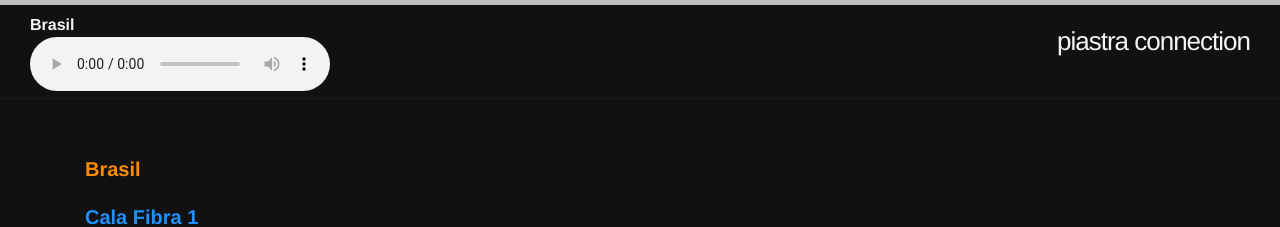
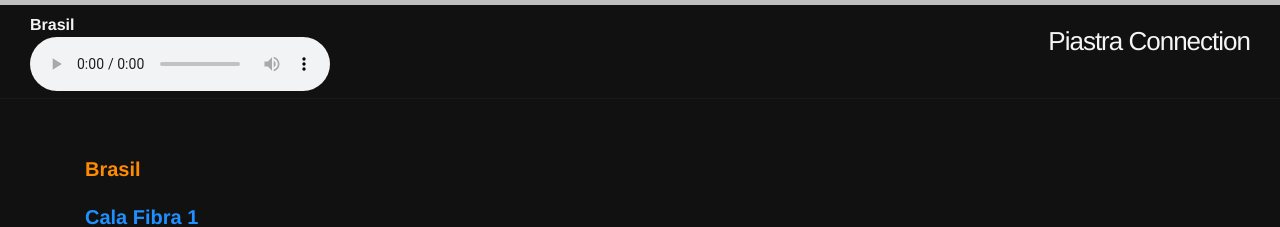
Before and after one commit to piastra-connection/piastra-connection.github.io, a Jekyll site: the page built from index.html, in a window 1280 px wide. Shown: the top 227 px of the page. Built offline with Jekyll 4.4.1, drawn with Linux system fonts in a browser that asks for light colours.

```diff
--- a/_config.yml
+++ b/_config.yml
@@ -1,3 +1,3 @@
 timeone: Europe/Rome
-title: piastra connection
+title: Piastra Connection
 baseurl: ""
--- a/_includes/head.html
+++ b/_includes/head.html
@@ -2,6 +2,7 @@
   <meta charset="utf-8">
   <meta http-equiv="X-UA-Compatible" content="IE=edge">
   <meta name="viewport" content="width=device-width, initial-scale=1">
+  <meta name="referrer" content="origin">
 
   <title>{% if page.title %}{{ page.title | escape }}{% else %}{{ site.title | escape }}{% endif %}</title>
   <meta name="description" content="{% if page.excerpt %}{{ page.excerpt | strip_html | strip_newlines | truncate: 160 }}{% else %}{{ site.description }}{% endif %}">
```
Also changed, not shown: 1 other file.
